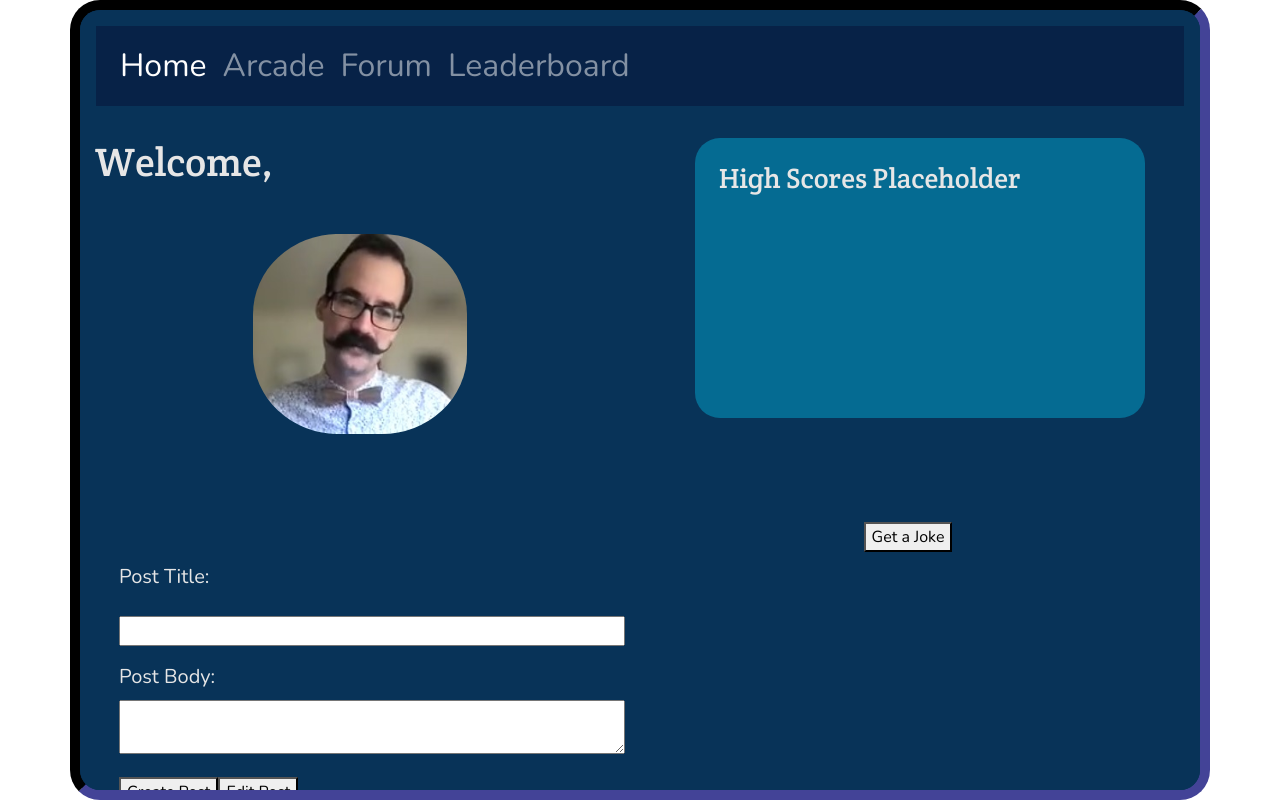
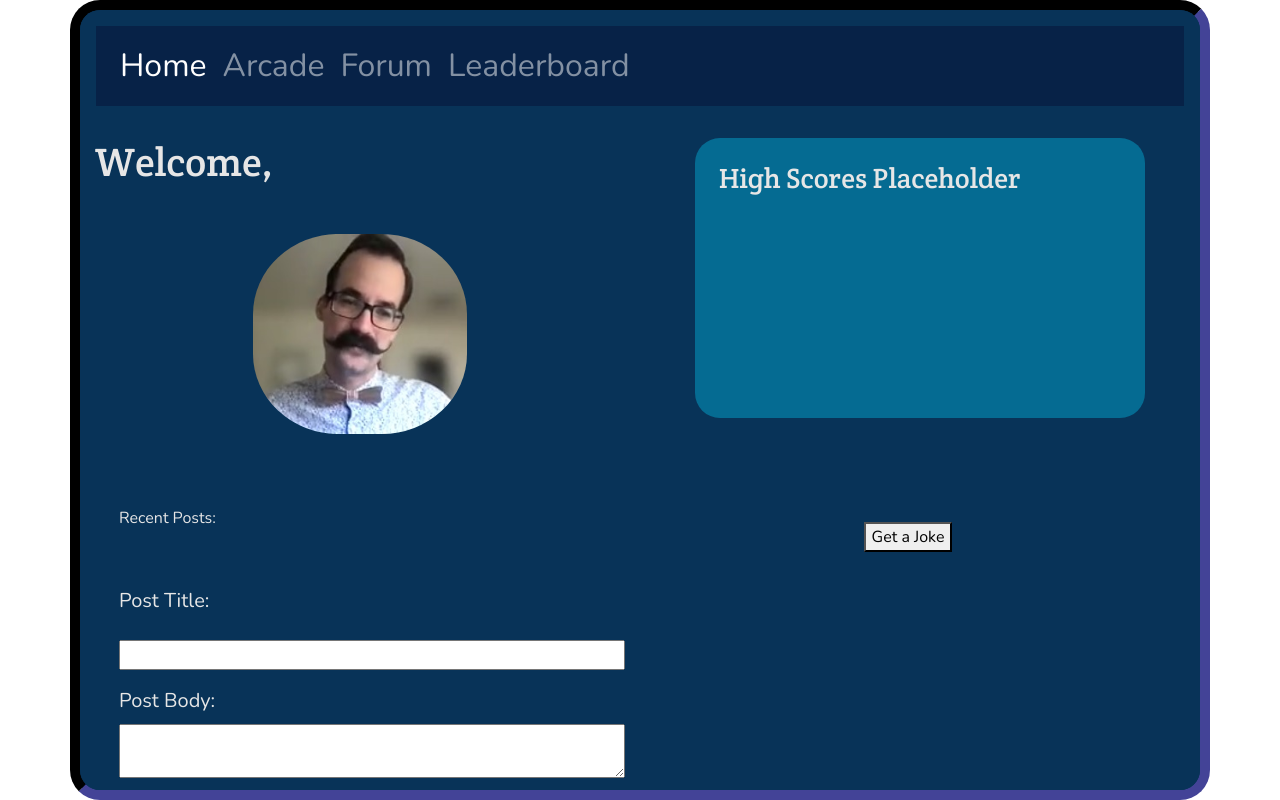
Before and after one commit to bethel-school-of-technology/team-baby-face-boys-frontend, a React (Create React App) app: page /profile in a window 1280 px wide. Built offline with nearby package versions, Linux system fonts and the light colour scheme; no server answers.

Commit message:
fixing up user posts v2 for an actual heading

```diff
--- a/src/screens/profilepage.js
+++ b/src/screens/profilepage.js
@@ -128,9 +128,9 @@ const Profilepage = () => {
       <div className="row p-4">
         <div className="col-sm  my-auto ">
           <div>
-            <div className="Post ">
+            <div className="Post "><div>Recent Posts:
             <p>{user.postTitle} </p><br></br>
-                <p>{user.postBody}</p>
+                <p>{user.postBody}</p></div>
               <form>
                 <label className="mr-3">Post Title:</label>
                 <input className="my-3 input" type="text" value={postTitle}  onChange={(e)=> setPostTitle (e.target.value)} /><br></br>
```
